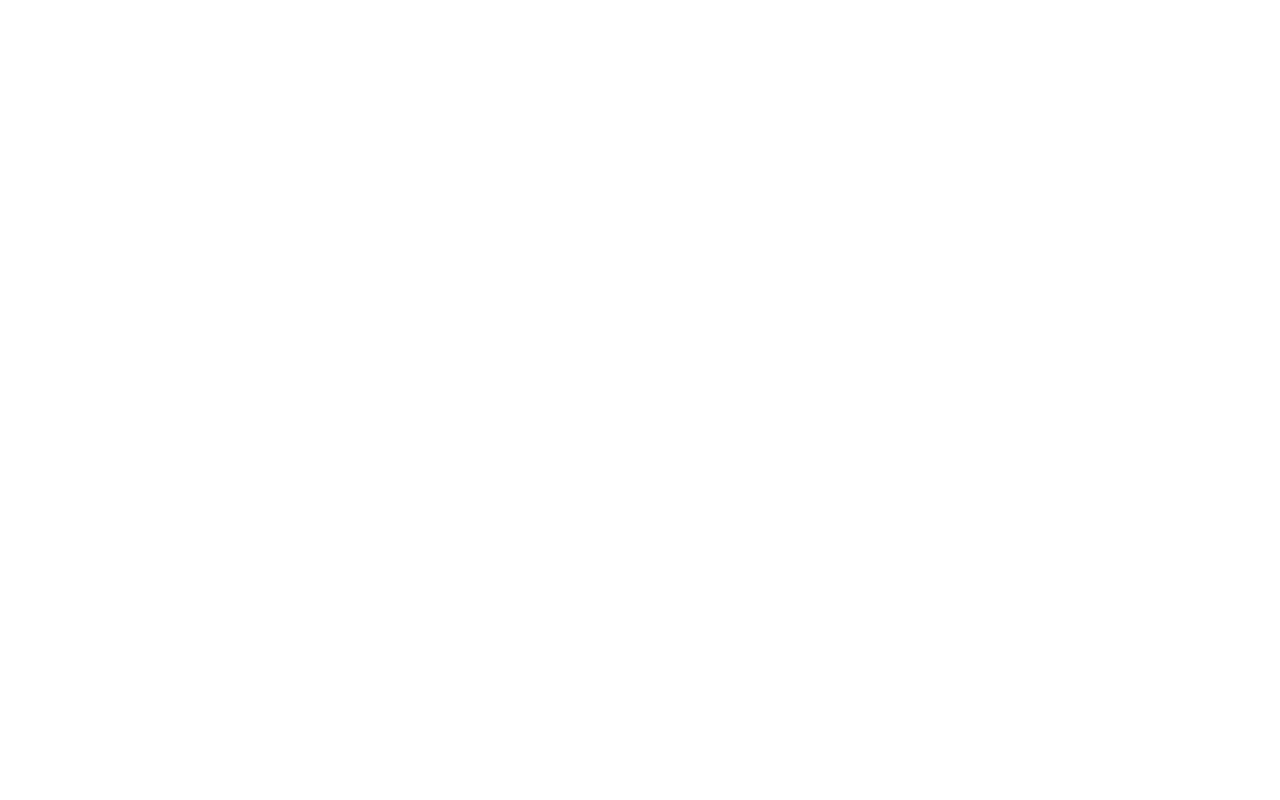
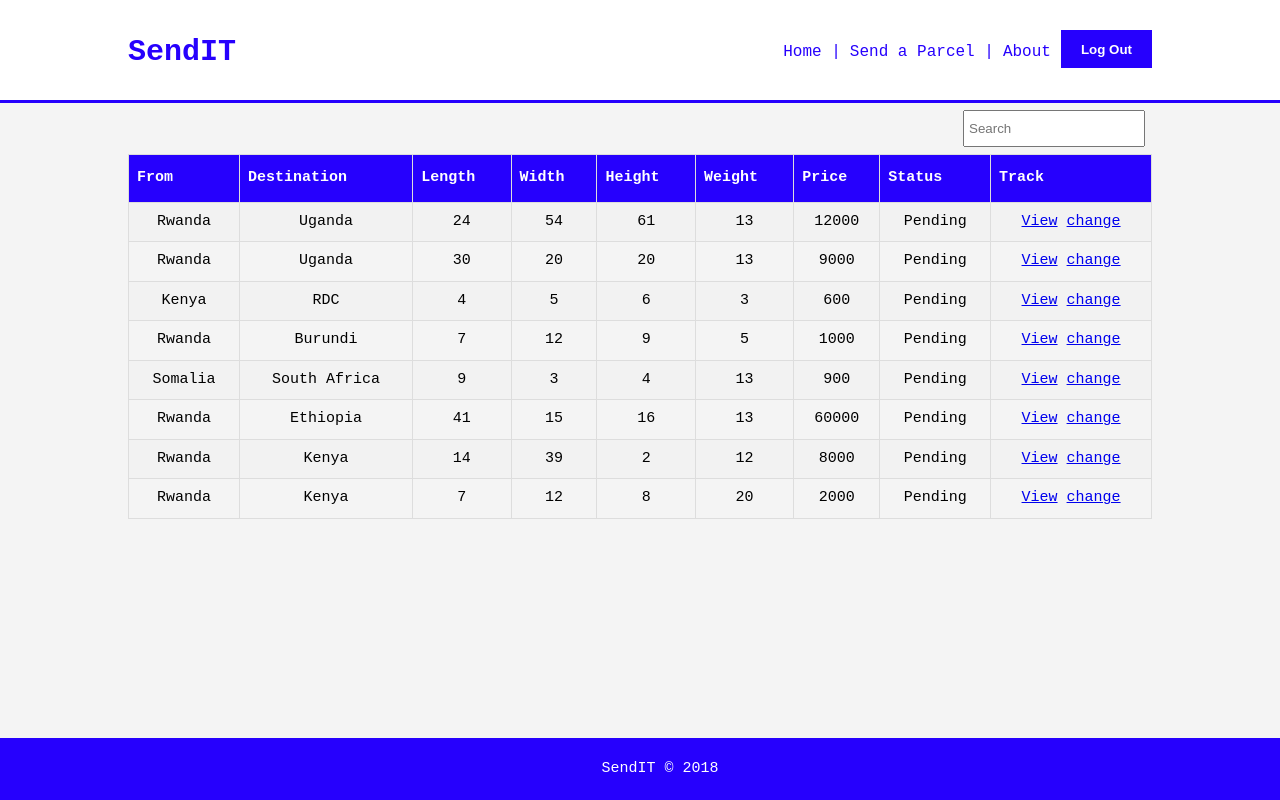
Before and after one commit to niomwungeri-fabrice/andela-dev-challange, a plain HTML site: page admin.html in a window 1280 px wide. Drawn offline with Linux system fonts and the light colour scheme.

Commit message:
finishing touches

```diff
--- a/admin.html
+++ b/admin.html
@@ -0,0 +1,165 @@
+<!DOCTYPE html>
+<html>
+<head>
+    <meta charset="utf-8" />
+    <meta http-equiv="X-UA-Compatible" content="IE=edge">
+    <title>SendIT | Home </title>
+    <meta name="viewport" content="width=device-width, initial-scale=1">
+    <meta name="descrition" content="Web app to deliver parcels">
+    <meta name="kewords" content="Parcel, Delivery">
+    <meta name="author" content="Fabrice Niyomwungeri">
+    <link rel="stylesheet" type="text/css" media="screen" href="./css/style.css" />
+    <script src="./js/script.js"></script>
+</head>
+<body>
+    <header>
+        <div class="container">
+            <div id="branding">
+              <h1><span class="highlight">SendIT</span></h1>
+            </div>
+            <form action="login.html">
+                <button type="submit" class="button_2">Log Out</button>
+           </form>
+            <nav>
+                <ul>
+                    <li><a href="index.html">Home |</a></li>
+                    <li><a href="viewParcel.html">Send a Parcel |</a></li>
+                    <li><a href="about.html">About</a></li>
+                </ul>
+            </nav>
+        </div>
+    </header>
+    <section id="viewParcel">
+        <div class="container">
+          <input id="search" type="text" placeholder="Search">
+            <table id="parcels">
+                <tr>
+                  <th>From</th>
+                  <th>Destination</th>
+                  <th>Length</th>
+                  <th>Width</th>
+                  <th>Height</th>
+                  <th>Weight</th>
+                  <th>Price</th>
+                  <th>Status</th>
+                  <th>Track</th>
+                </tr>
+                <tr>
+                  <td>Rwanda</td>
+                  <td>Uganda</td>
+                  <td>24</td>
+                  <td>54</td>
+                  <td>61</td>
+                  <td>13</td>
+                  <td>12000</td>
+                  <td>Pending</td>
+                  <td>
+                      <a href="#">View</a>
+                      <a href="#">change</a>
+                  </td>
+                </tr>
+                <tr>
+                  <td>Rwanda</td>
+                  <td>Uganda</td>
+                  <td>30</td>
+                  <td>20</td>
+                  <td>20</td>
+                  <td>13</td>
+                  <td>9000</td>
+                  <td>Pending</td>
+                  <td>
+                      <a href="#">View</a>
+                      <a href="#">change</a>
+                  </td>
+                </tr>
+                <tr>
+                  <td>Kenya</td>
+                  <td>RDC</td>
+                  <td>4</td>
+                  <td>5</td>
+                  <td>6</td>
+                  <td>3</td>
+                  <td>600</td>
+                  <td>Pending</td>
+                  <td>
+                      <a href="#">View</a>
+                      <a href="#">change</a>
+                  </td>
+                </tr>
+                <tr>
+                  <td>Rwanda</td>
+                  <td>Burundi</td>
+                  <td>7</td>
+                  <td>12</td>
+                  <td>9</td>
+                  <td>5</td>
+                  <td>1000</td>
+                  <td>Pending</td>
+                  <td>
+                      <a href="#">View</a>
+                      <a href="#">change</a>
+                  </td>
+                </tr>
+                <tr>
+                  <td>Somalia</td>
+                  <td>South Africa</td>
+                  <td>9</td>
+                  <td>3</td>
+                  <td>4</td>
+                  <td>13</td>
+                  <td>900</td>
+                  <td>Pending</td>
+                  <td>
+                      <a href="#">View</a>
+                      <a href="#">change</a>
+                  </td>
+                </tr>
+                <tr>
+                  <td>Rwanda</td>
+                  <td>Ethiopia</td>
+                  <td>41</td>
+                  <td>15</td>
+                  <td>16</td>
+                  <td>13</td>
+                  <td>60000</td>
+                  <td>Pending</td>
+                  <td>
+                      <a href="#">View</a>
+                      <a href="#">change</a>
+                  </td>
+                </tr>
+                <tr>
+                  <td>Rwanda</td>
+                  <td>Kenya</td>
+                  <td>14</td>
+                  <td>39</td>
+                  <td>2</td>
+                  <td>12</td>
+                  <td>8000</td>
+                  <td>Pending</td>
+                  <td>
+                      <a href="#">View</a>
+                      <a href="#">change</a>
+                  </td>
+                </tr>
+                <tr>
+                  <td>Rwanda</td>
+                  <td>Kenya</td>
+                  <td>7</td>
+                  <td>12</td>
+                  <td>8</td>
+                  <td>20</td>
+                  <td>2000</td>
+                  <td>Pending</td>
+                  <td>
+                    <a href="#">View</a>
+                    <a href="#">change</a>
+                  </td>
+                </tr>
+              </table>
+        </div>
+    </section>
+
+    <footer>SendIT &copy; 2018</footer>
+</body>
+</html>
--- a/css/style.css
+++ b/css/style.css
@@ -40,6 +40,7 @@ ul{
 .btn_send{
     margin-top: 15px;
     margin-bottom: 15px;
+    margin-left: 30px;
     height: 38px;
     background: #2600fd;
     border: 0;
@@ -47,6 +48,7 @@ ul{
     padding-right: 20px;
     color: white;
     font-weight: bold;
+    float: left;
 }
 .input_g{
     padding: 4px;
@@ -57,9 +59,17 @@ ul{
 .input_send{
     padding: 4px;
     height: 25px;
-    width: 200px;
+    width: 170px;
     margin:7px;
 }
+#search{
+    padding: 4px;
+    height: 25px;
+    width: 170px;
+    margin:7px;
+    float: right;
+}
+
 
 
 @media screen and (max-width : 496px){
@@ -160,6 +170,9 @@ footer{
     border: 1px solid #ddd;
     padding: 8px;
 }
+#parcels td{
+   text-align: center;
+}
 
 #parcels tr:nth-child(even){background-color: #f2f2f2;}
 
--- /dev/null
+++ b/js/script.js
@@ -0,0 +1,12 @@
+function validate(){
+    var username = document.getElementById("username").value;
+    var password = document.getElementById("password").value;
+    if ( username == "admin" && password == "admin123"){
+        window.location = "admin.html"; // Redirecting to other page.
+    }else if(username == "" || password == ""){
+        alert("Username and Password are Required.")
+        window.location = "login.html"; // Redirecting to other page.
+    }else{
+        window.location = "viewParcel.html"; // Redirecting to other page.
+    }
+}
```
Also changed, not shown: about.html (+2 -2 lines), index.html (+14 -2 lines), login.html (+10 -8 lines), quote.html (deleted, +0 -37 lines), service.html (deleted, +0 -36 lines), signUp.html (+3 -3 lines), viewParcel.html (+51 -11 lines), view.html (deleted).
